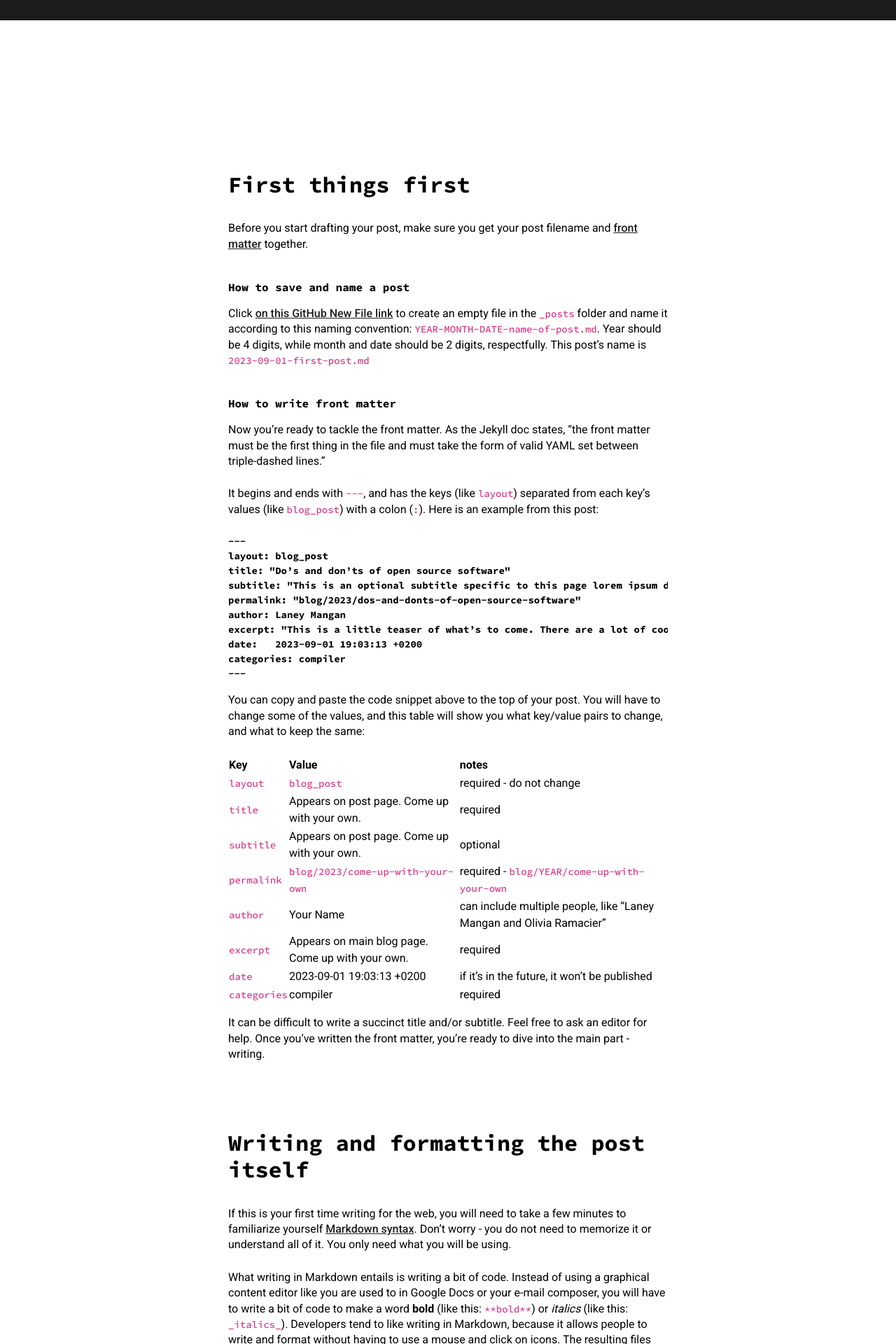
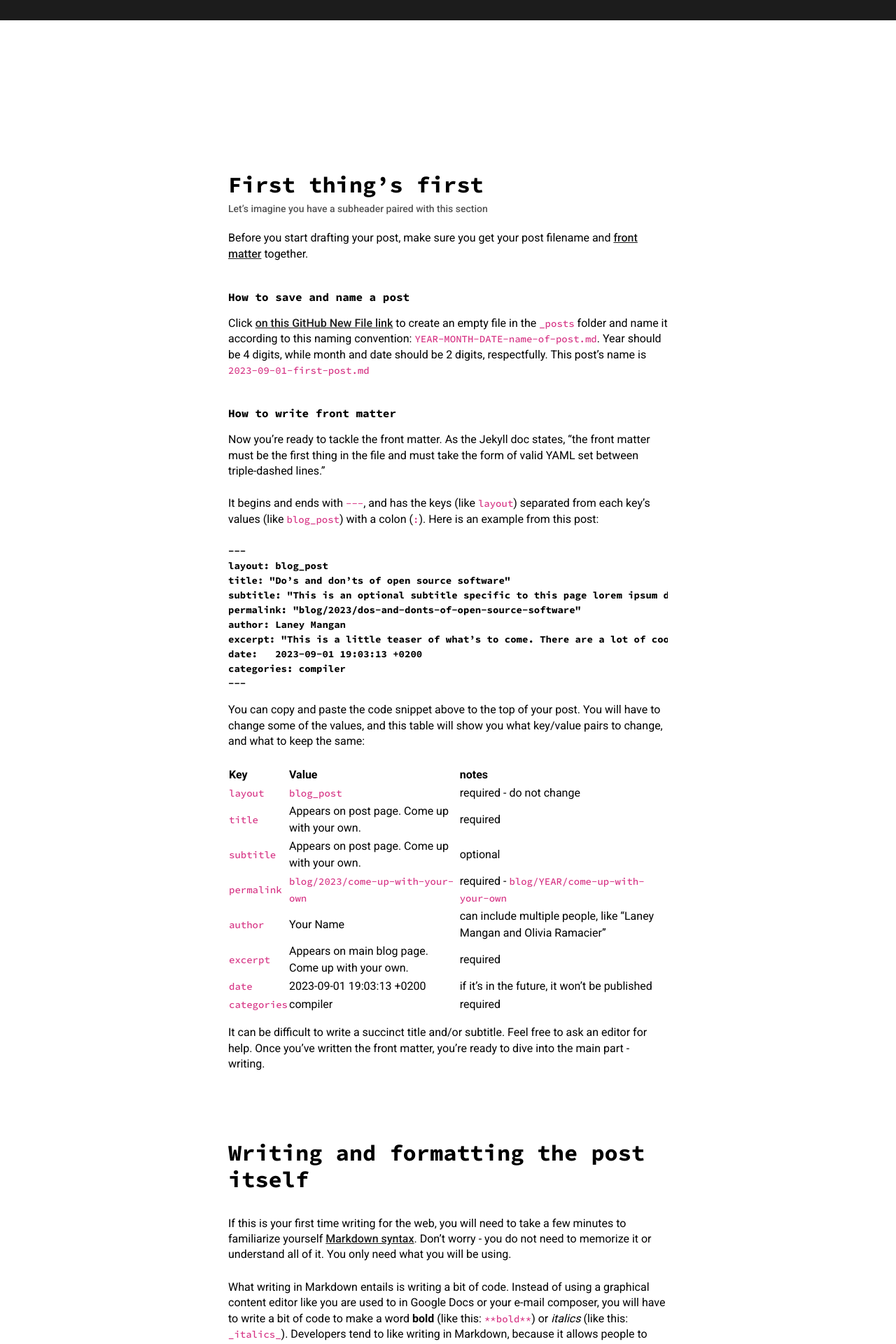
Before and after one commit to compilerla/compiler.la, a Jekyll site: the page built from _posts/2023-09-01-first-post.md, in a window 1280 px wide. Shown: the part 536-2456 px from the top of the page at 70% size. Built offline with Jekyll 4.4.1, drawn with Linux system fonts in a browser that asks for light colours.

Commit message:
feat(post): add h5

```diff
--- a/_posts/2023-09-01-first-post.md
+++ b/_posts/2023-09-01-first-post.md
@@ -9,7 +9,8 @@ date:   2023-09-24 19:03:13 +0200
 categories: compiler
 ---
 
-## First things first
+## First thing’s first
+##### Let’s imagine you have a subheader paired with this section
 
 Before you start drafting your post, make sure you get your post filename and [front matter](https://jekyllrb.com/docs/front-matter/) together.
 
--- a/styles/base.css
+++ b/styles/base.css
@@ -598,6 +598,15 @@ header {
     line-height: var(--xs-line-height)
 }
 
+.blog_post h5 {
+    font-family: var(--bs-font-sans-serif);
+    font-size: 0.875rem;
+    font-weight: 500;
+    color: var(--brand-scale-gray-4);
+    margin: -1.5rem 0 1.5rem 0;
+    line-height: 1;
+}
+
 .blog_post p:not(:last-child) {
     margin-bottom: 1.5rem;
 }
```
